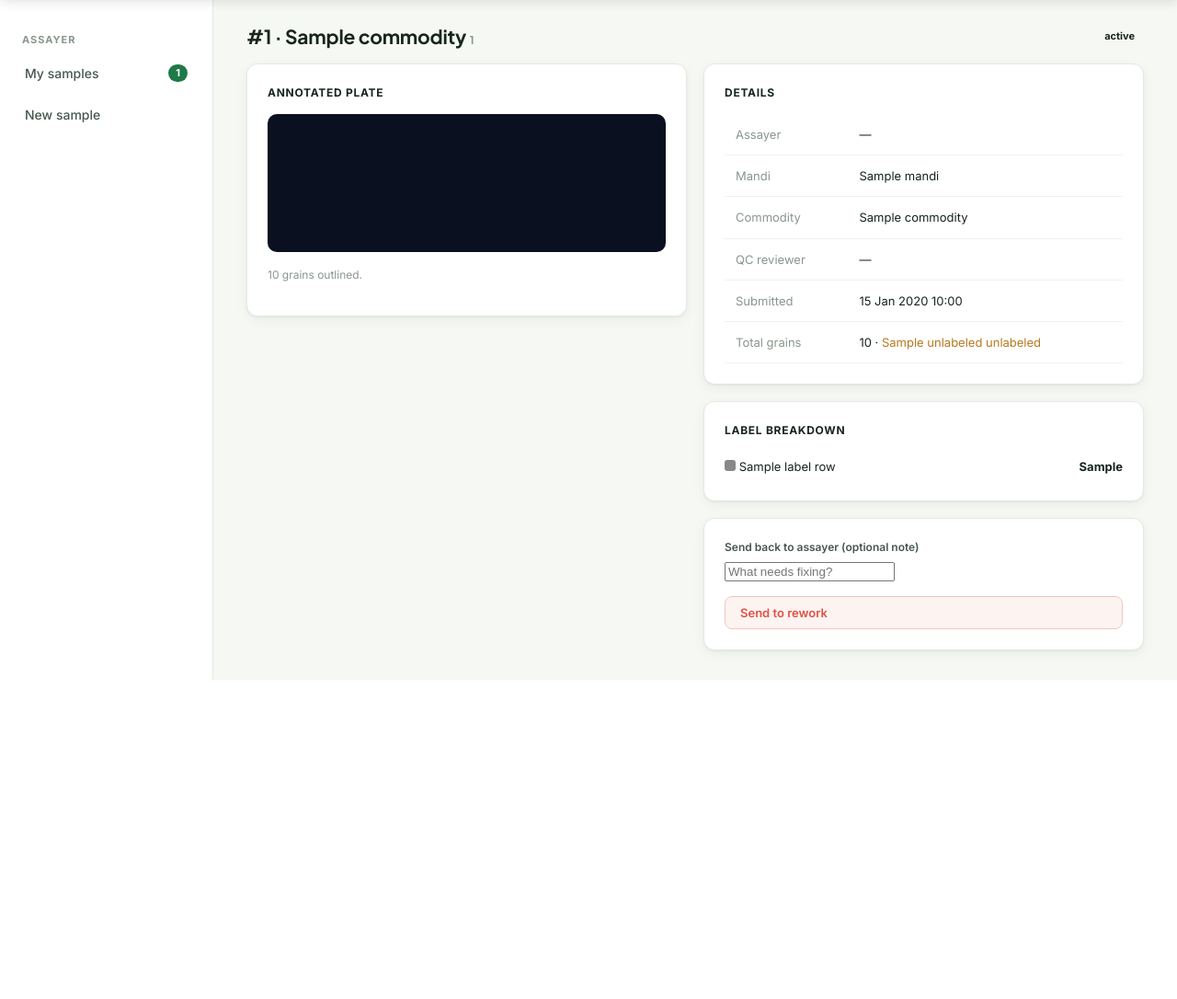
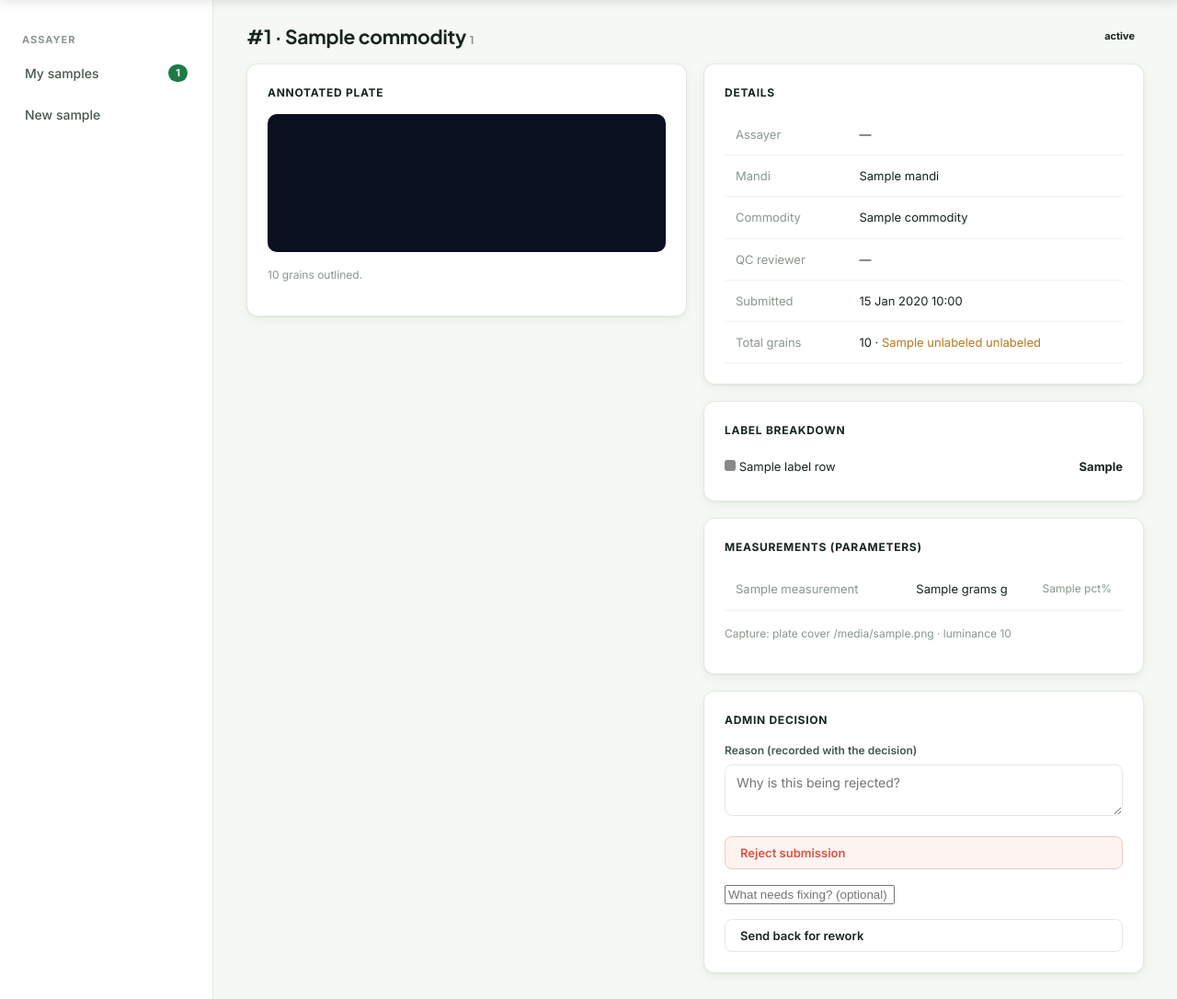
Before and after one commit to Vedansh-Innovations/Grainvision_annotation, a Django app: template templates/dashboard/submission_detail.html in a window 1280 px wide. Shown: the part 61-1147 px from the top of the page at 92% size. Before the commit the page ends 800 px from the top, so only its background shows below. Run offline with Django 5.2, Linux system fonts and the light colour scheme; the template is opened without the code that fills it: most values are stand-ins (such as "Sample title", 1, 10 or a date in 2020); grey boxes marked "Sample" are stand-in pictures; data that the repository does not hold is empty.

Commit message:
Update submission_detail.html

```diff
--- a/templates/dashboard/submission_detail.html
+++ b/templates/dashboard/submission_detail.html
@@ -38,11 +38,35 @@
       {% empty %}<p class="muted small">No labeled grains.</p>{% endfor %}
     </div>
     <div class="card">
-      <form method="post" action="{% url 'dashboard:admin_rework' pk=sub.id %}" onsubmit="return confirm('Send this sample back to the assayer for rework?')">
+      <div class="card-title">Measurements (parameters)</div>
+      <table class="data">
+        {% for name, grams, pct in measurements %}
+        <tr>
+          <td class="muted">{{ name }}</td>
+          <td class="right">{% if grams is not None %}{{ grams }} g{% else %}<span class="muted">—</span>{% endif %}</td>
+          <td class="right small muted">{% if pct is not None %}{{ pct }}%{% endif %}</td>
+        </tr>
+        {% endfor %}
+      </table>
+      <p class="muted small mt">Capture: {% if quality.ring_cover %}plate cover {{ quality.ring_cover }}{% endif %}{% if quality.mean_luminance %} · luminance {{ quality.mean_luminance|floatformat:0 }}{% endif %}{% if quality.glare %} · glare flagged{% endif %}</p>
+    </div>
+    <div class="card">
+      <div class="card-title">Admin decision</div>
+      {% if sub.status == 'qc_rejected' %}
+        <div class="banner banner-error small">This submission is already rejected.</div>
+      {% elif sub.status == 'rework_requested' %}
+        <div class="banner banner-orange small">Already returned for rework.</div>
+      {% endif %}
+      <form method="post" action="{% url 'dashboard:admin_reject' pk=sub.id %}" onsubmit="return confirm('Reject this submission? It will be marked QC Rejected.')">
         {% csrf_token %}
-        <label class="field">Send back to assayer (optional note)</label>
-        <input name="notes" placeholder="What needs fixing?">
-        <button class="btn btn-danger mt" type="submit" style="width:100%">Send to rework</button>
+        <label class="field">Reason (recorded with the decision)</label>
+        <textarea name="notes" rows="2" placeholder="Why is this being rejected?"></textarea>
+        <button class="btn btn-danger mt" type="submit" style="width:100%">Reject submission</button>
+      </form>
+      <form method="post" action="{% url 'dashboard:admin_rework' pk=sub.id %}" onsubmit="return confirm('Send this sample back to the assayer for rework?')" class="mt">
+        {% csrf_token %}
+        <input name="notes" placeholder="What needs fixing? (optional)">
+        <button class="btn mt" type="submit" style="width:100%">Send back for rework</button>
       </form>
     </div>
   </div>
```
